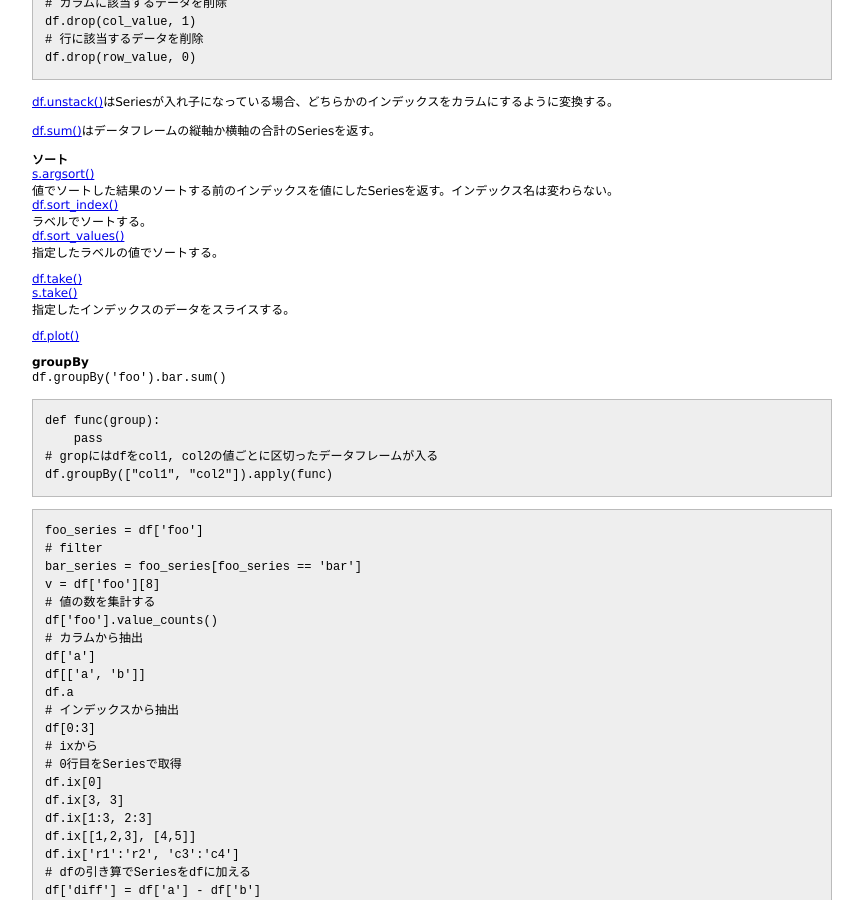
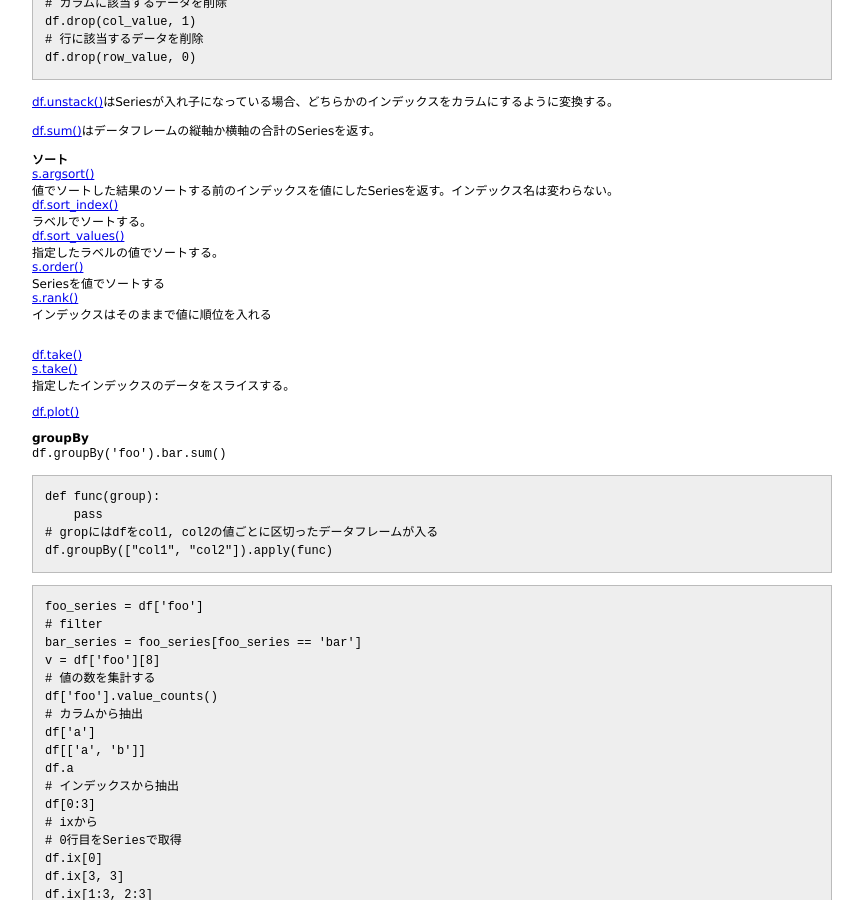
Before and after one commit to 38elements/38elements.github.com, a Jekyll site: the page built from _posts/2016-04-24-pandas.md, in a window 1280 px wide and 900 px high, scrolled down 4193 px. Shown: the whole window, without its empty margins (208-1071 px from the left). Built offline with Jekyll 4.4.1, drawn with Linux system fonts in a browser that asks for light colours.

Commit message:
Update 2016-04-24-pandas.md

```diff
--- a/_posts/2016-04-24-pandas.md
+++ b/_posts/2016-04-24-pandas.md
@@ -269,7 +269,12 @@ df.drop(row_value, 0)
 ラベルでソートする。
 [df.sort_values()](http://pandas.pydata.org/pandas-docs/version/0.17.0/generated/pandas.DataFrame.sort_values.html)
 指定したラベルの値でソートする。
+[s.order()](http://pandas.pydata.org/pandas-docs/stable/generated/pandas.Series.order.html)
+Seriesを値でソートする
+[s.rank()](http://pandas.pydata.org/pandas-docs/stable/generated/pandas.Series.rank.html)
+インデックスはそのままで値に順位を入れる
 
+<br>
 [df.take()](http://pandas.pydata.org/pandas-docs/stable/generated/pandas.DataFrame.take.html)
 [s.take()](http://pandas.pydata.org/pandas-docs/stable/generated/pandas.Series.take.html)
 指定したインデックスのデータをスライスする。
```
